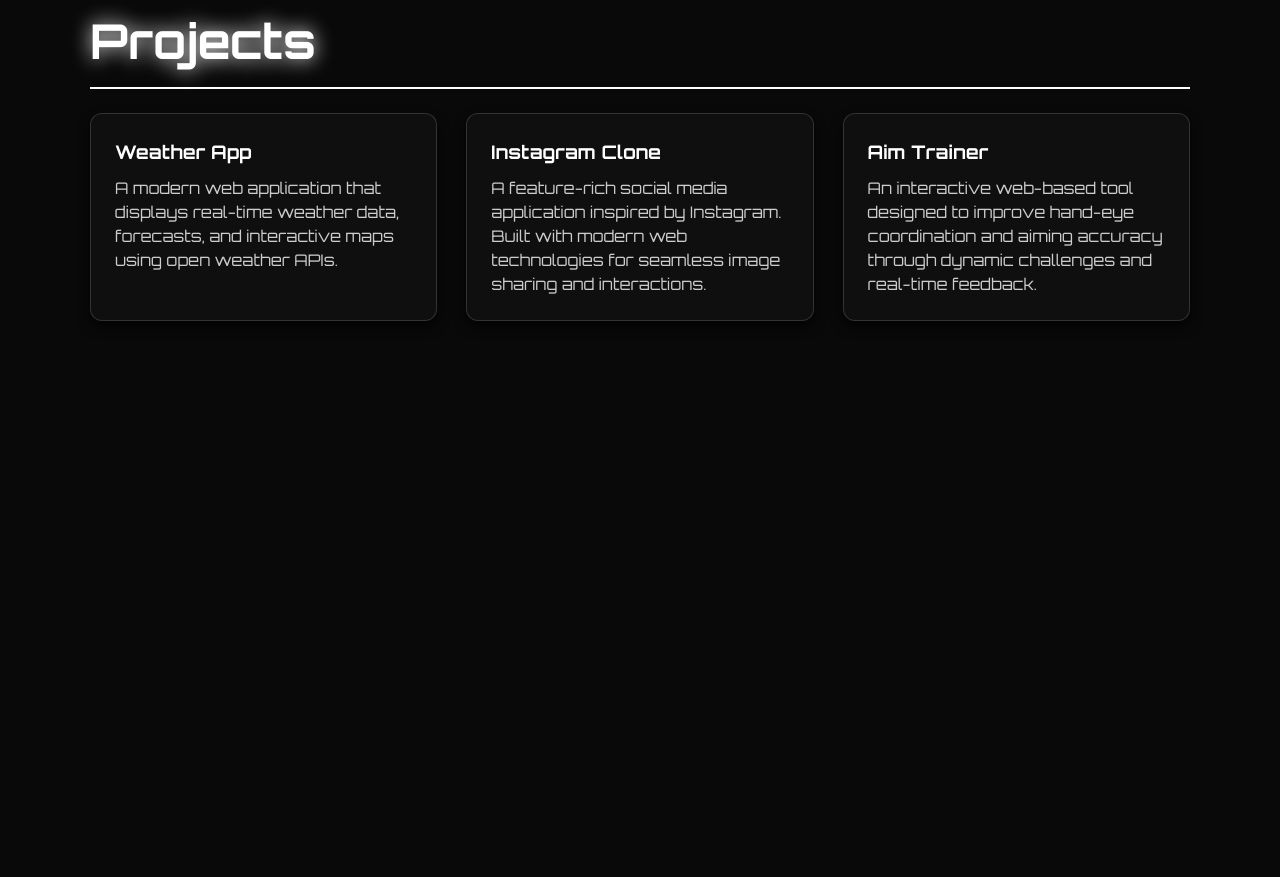
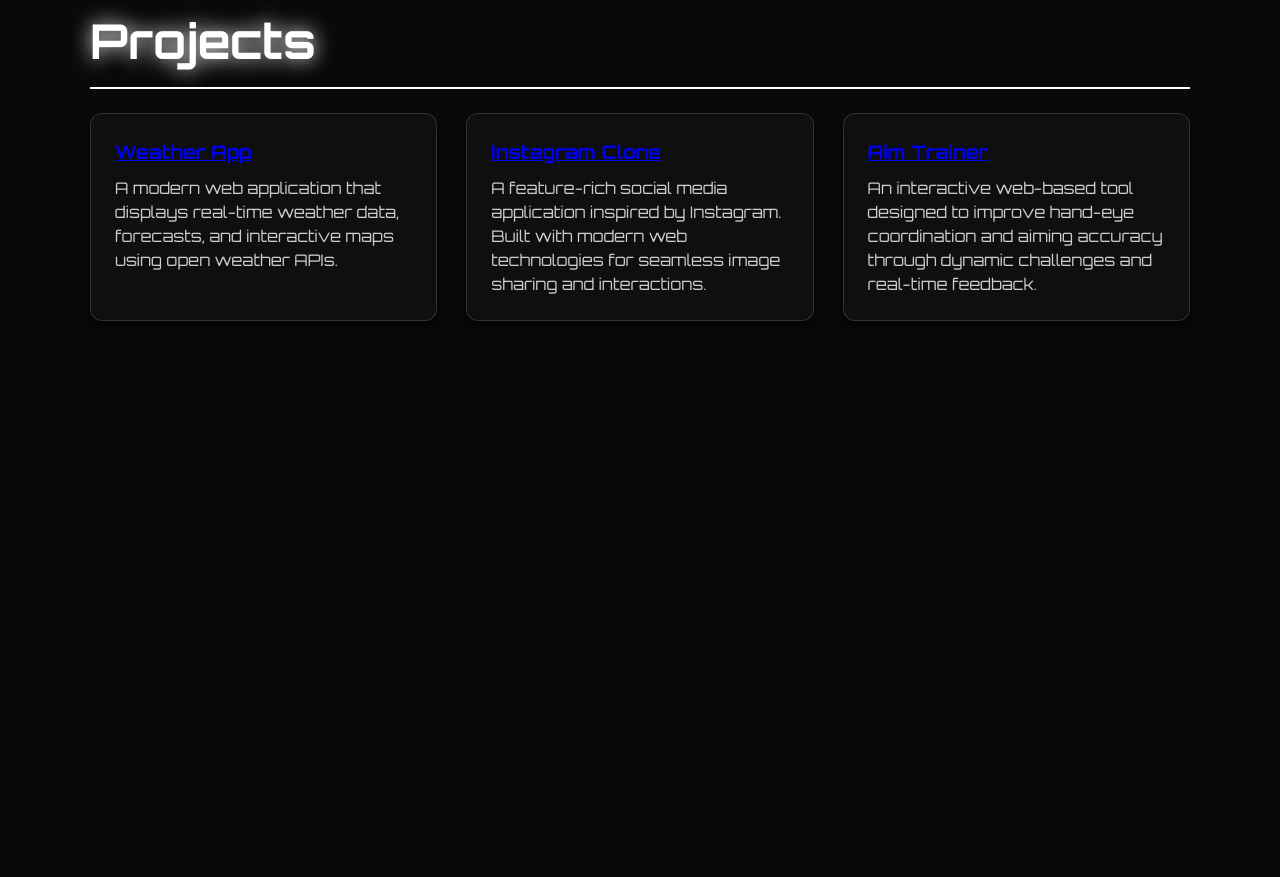
Before and after one commit to ahmsakib/Website, a plain HTML site: page index.html in a window 1280 px wide. Shown: the part 2126-3003 px from the top of the page. Drawn offline with Linux system fonts and the light colour scheme.

Commit message:
index.html

```diff
--- a/index.html
+++ b/index.html
@@ -451,17 +451,17 @@
         <div class="project-grid">
           <!-- Weather App -->
           <div class="card">
-            <h3>Weather App</h3>
+            <h3><a href="https://ahmsakib.github.io/WeatherApp/">Weather App</a></h3>
             <p>A modern web application that displays real-time weather data, forecasts, and interactive maps using open weather APIs.</p>
           </div>
           <!-- Instagram Clone -->
           <div class="card">
-            <h3>Instagram Clone</h3>
+            <h3><a href="https://ahmsakib.github.io/Insta-Clone/">Instagram Clone</a></h3>
             <p>A feature-rich social media application inspired by Instagram. Built with modern web technologies for seamless image sharing and interactions.</p>
           </div>
           <!-- Aim Trainer -->
           <div class="card">
-            <h3>Aim Trainer</h3>
+            <h3><a href="https://github.com/ahmsakib/aim-trainer">Aim Trainer</a></h3>
             <p>An interactive web-based tool designed to improve hand-eye coordination and aiming accuracy through dynamic challenges and real-time feedback.</p>
           </div>
         </div>
```
